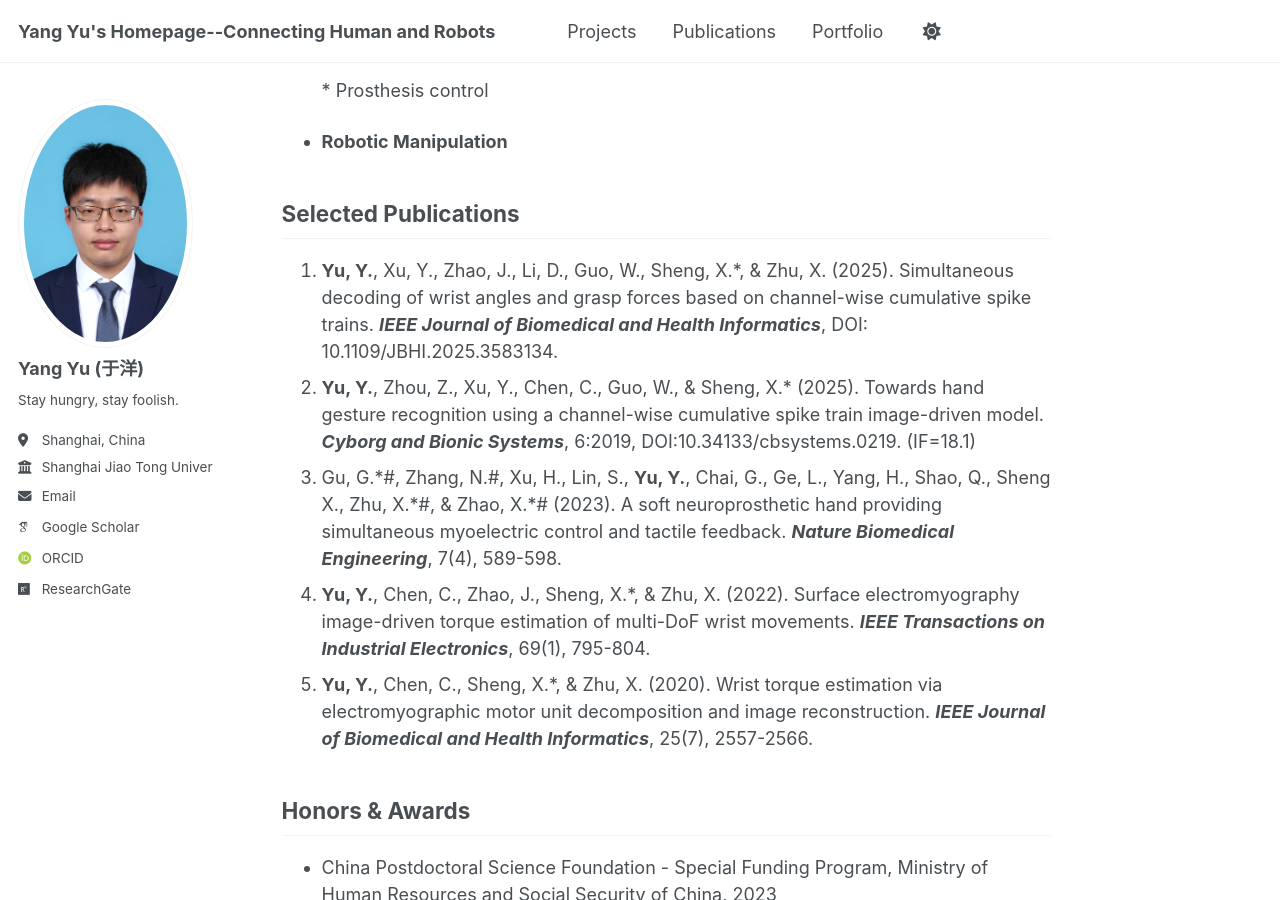
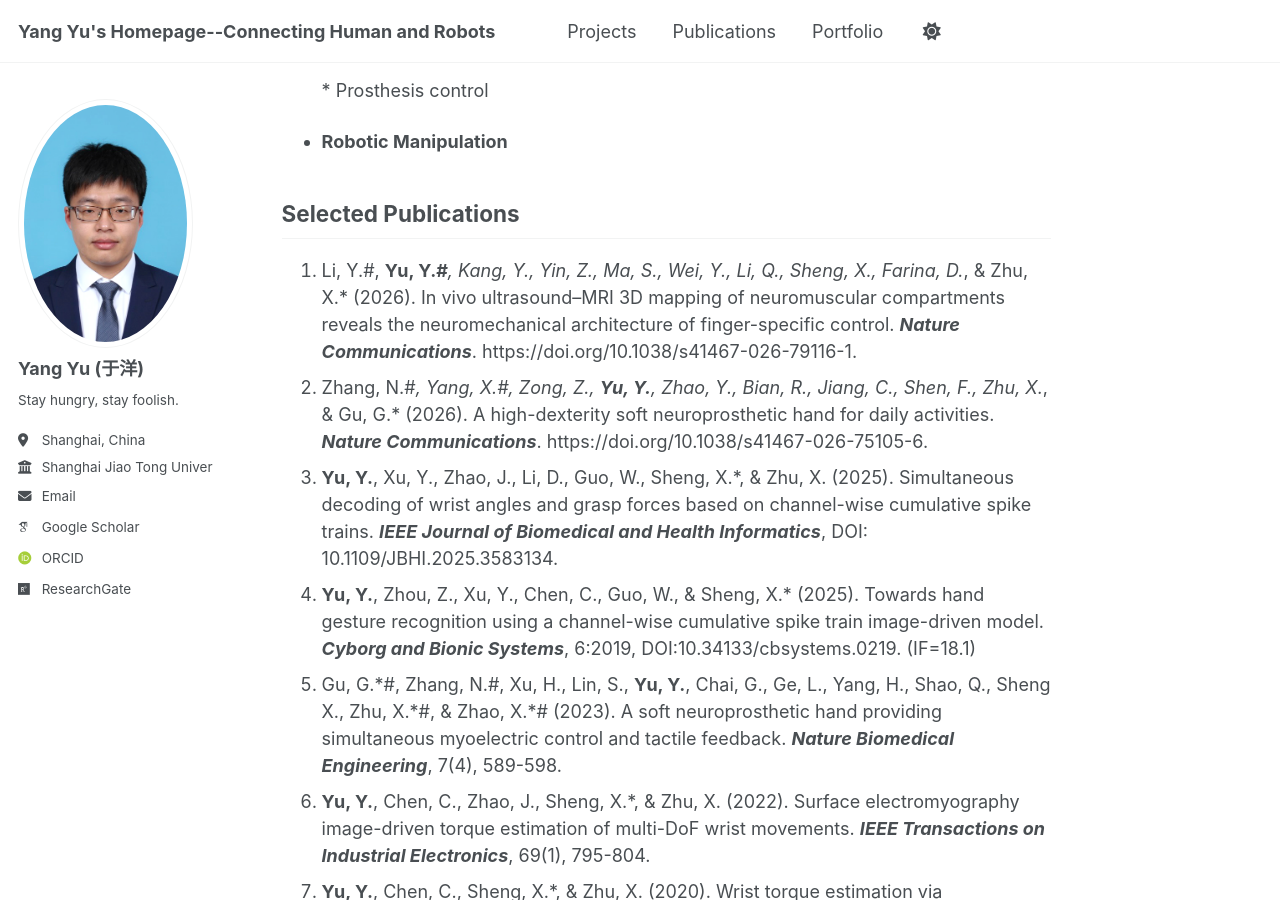
Before and after one commit to Yu-SJTUMRI/Yu-SJTUMRI.github.io, a Jekyll site: the page built from _pages/about.md, in a window 1280 px wide and 900 px high, scrolled down 1258 px. Built offline with Jekyll 4.4.1, drawn with Linux system fonts in a browser that asks for light colours; some web fonts are replaced; a script that is not in the unit is left out.

Commit message:
Update about.md

```diff
--- a/_pages/about.md
+++ b/_pages/about.md
@@ -38,11 +38,13 @@ Reasearch Interests
 
 Selected Publications
 ------
-1. **Yu, Y.**, Xu, Y., Zhao, J., Li, D., Guo, W., Sheng, X.\*, & Zhu, X. (2025). Simultaneous decoding of wrist angles and grasp forces based on channel-wise cumulative spike trains. ***IEEE Journal of Biomedical and Health Informatics***, DOI: 10.1109/JBHI.2025.3583134.
-2. **Yu, Y.**, Zhou, Z., Xu, Y., Chen, C., Guo, W., & Sheng, X.\* (2025). Towards hand gesture recognition using a channel-wise cumulative spike train image-driven model. ***Cyborg and Bionic Systems***, 6:2019, DOI:10.34133/cbsystems.0219. (IF=18.1)
-3. Gu, G.\*\#, Zhang, N.\#, Xu, H., Lin, S., **Yu, Y.**, Chai, G., Ge, L., Yang, H., Shao, Q., Sheng X., Zhu, X.\*\#, & Zhao, X.\*\# (2023). A soft neuroprosthetic hand providing simultaneous myoelectric control and tactile feedback. ***Nature Biomedical Engineering***, 7(4), 589-598.
-4. **Yu, Y.**, Chen, C., Zhao, J., Sheng, X.\*, & Zhu, X. (2022). Surface electromyography image-driven torque estimation of multi-DoF wrist movements. ***IEEE Transactions on Industrial Electronics***, 69(1), 795-804.
-5. **Yu, Y.**, Chen, C., Sheng, X.\*, & Zhu, X. (2020). Wrist torque estimation via electromyographic motor unit decomposition and image reconstruction. ***IEEE Journal of Biomedical and Health Informatics***, 25(7), 2557-2566.
+1. Li, Y.#, **Yu, Y.#***, Kang, Y., Yin, Z., Ma, S., Wei, Y., Li, Q., Sheng, X., Farina, D.*, & Zhu, X.* (2026). In vivo ultrasound–MRI 3D mapping of neuromuscular compartments reveals the neuromechanical architecture of finger-specific control. ***Nature Communications***. https://doi.org/10.1038/s41467-026-79116-1.
+2. Zhang, N.#*, Yang, X.#, Zong, Z., **Yu, Y.**, Zhao, Y., Bian, R., Jiang, C., Shen, F., Zhu, X.*, & Gu, G.* (2026). A high-dexterity soft neuroprosthetic hand for daily activities. ***Nature Communications***. https://doi.org/10.1038/s41467-026-75105-6.
+3. **Yu, Y.**, Xu, Y., Zhao, J., Li, D., Guo, W., Sheng, X.\*, & Zhu, X. (2025). Simultaneous decoding of wrist angles and grasp forces based on channel-wise cumulative spike trains. ***IEEE Journal of Biomedical and Health Informatics***, DOI: 10.1109/JBHI.2025.3583134.
+4. **Yu, Y.**, Zhou, Z., Xu, Y., Chen, C., Guo, W., & Sheng, X.\* (2025). Towards hand gesture recognition using a channel-wise cumulative spike train image-driven model. ***Cyborg and Bionic Systems***, 6:2019, DOI:10.34133/cbsystems.0219. (IF=18.1)
+5. Gu, G.\*\#, Zhang, N.\#, Xu, H., Lin, S., **Yu, Y.**, Chai, G., Ge, L., Yang, H., Shao, Q., Sheng X., Zhu, X.\*\#, & Zhao, X.\*\# (2023). A soft neuroprosthetic hand providing simultaneous myoelectric control and tactile feedback. ***Nature Biomedical Engineering***, 7(4), 589-598.
+6. **Yu, Y.**, Chen, C., Zhao, J., Sheng, X.\*, & Zhu, X. (2022). Surface electromyography image-driven torque estimation of multi-DoF wrist movements. ***IEEE Transactions on Industrial Electronics***, 69(1), 795-804.
+7. **Yu, Y.**, Chen, C., Sheng, X.\*, & Zhu, X. (2020). Wrist torque estimation via electromyographic motor unit decomposition and image reconstruction. ***IEEE Journal of Biomedical and Health Informatics***, 25(7), 2557-2566.
 
 Honors & Awards
 ------
```
